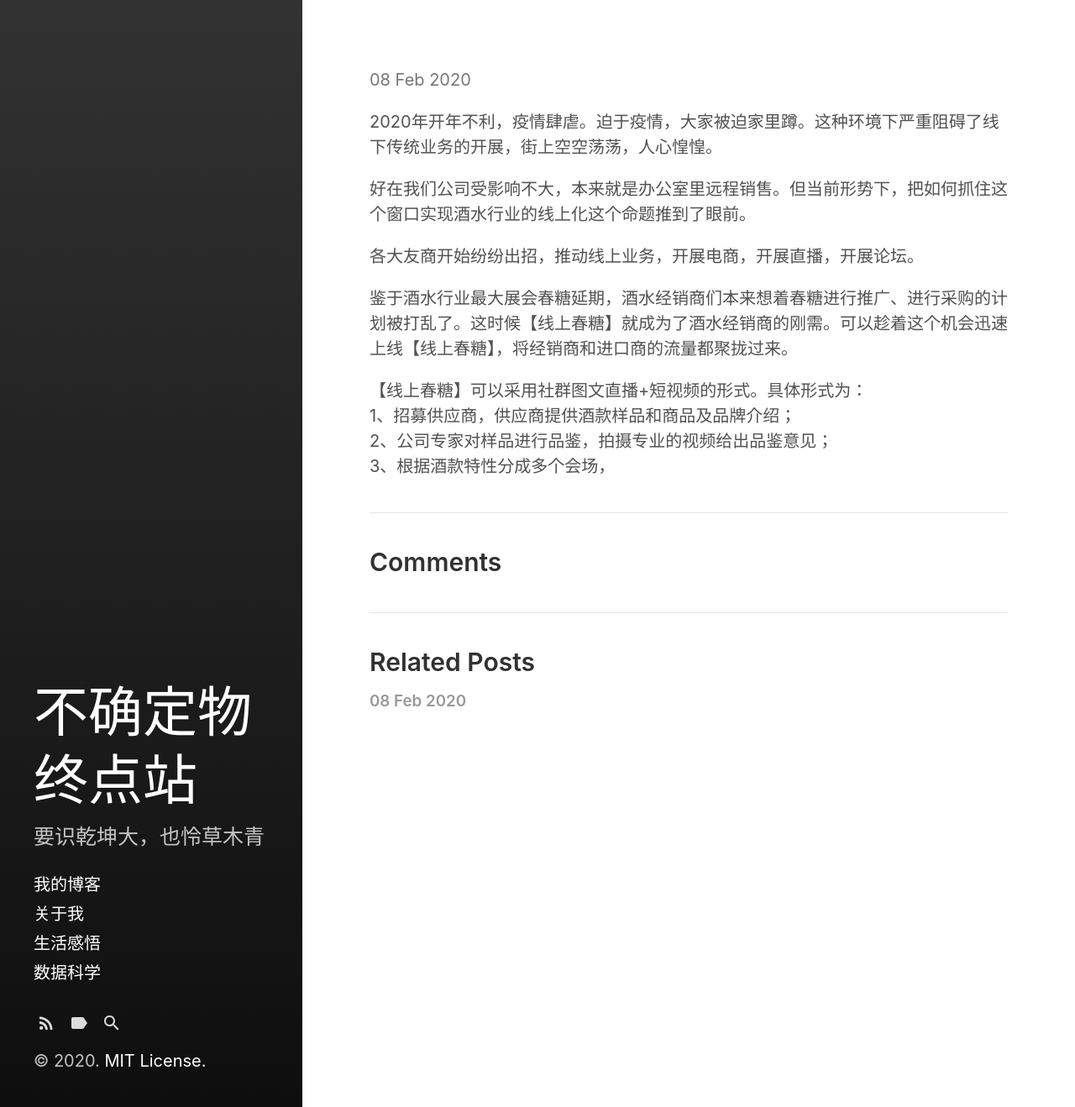
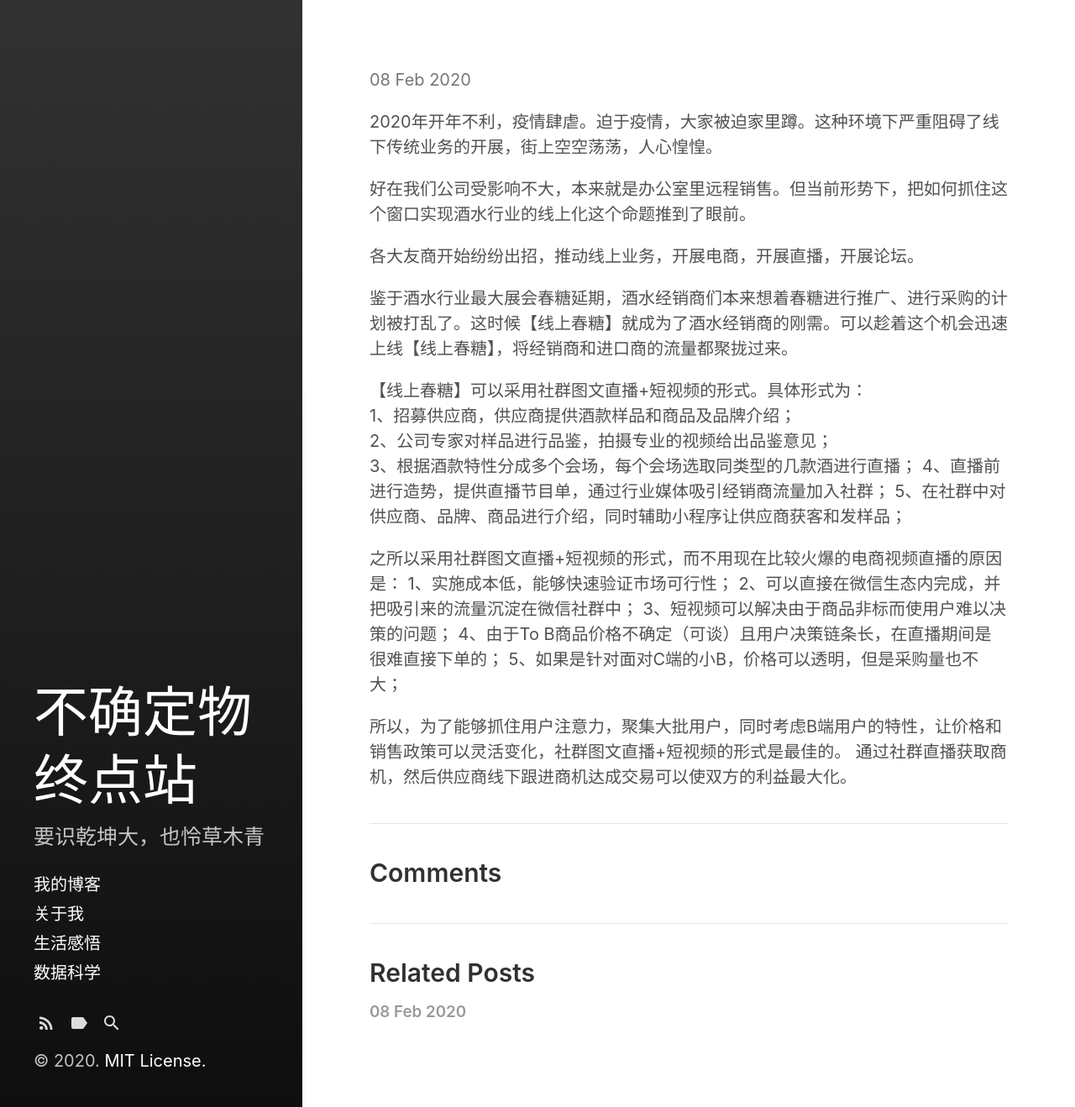
Before and after one commit to Bin0Lin/Bin0Lin.github.io, a Jekyll site: the page built from _posts/2020-2-7-疫情对B2B酒水行业的影响.md, in a window 1280 px wide. Shown: the whole page at 84% size. Built offline with Jekyll 4.4.1, drawn with Linux system fonts in a browser that asks for light colours; our own code applies the rules of GitHub Pages for plain Markdown files.

Commit message:
Update 2020-2-7-疫情对B2B酒水行业的影响.md

```diff
--- a/_posts/2020-2-7-疫情对B2B酒水行业的影响.md
+++ b/_posts/2020-2-7-疫情对B2B酒水行业的影响.md
@@ -1,8 +1,8 @@
 ---
-layout:post
-title:疫情多B2B酒水行业的影响
-date:2020-02-07
-tag:生活感悟
+layout:post;
+title:疫情多B2B酒水行业的影响;
+date:2020-02-07;
+tag:生活感悟;
 ---
 2020年开年不利，疫情肆虐。迫于疫情，大家被迫家里蹲。这种环境下严重阻碍了线下传统业务的开展，街上空空荡荡，人心惶惶。
 
@@ -15,4 +15,15 @@ tag:生活感悟
 【线上春糖】可以采用社群图文直播+短视频的形式。具体形式为：
 1、招募供应商，供应商提供酒款样品和商品及品牌介绍；
 2、公司专家对样品进行品鉴，拍摄专业的视频给出品鉴意见；
-3、根据酒款特性分成多个会场，
+3、根据酒款特性分成多个会场，每个会场选取同类型的几款酒进行直播；
+4、直播前进行造势，提供直播节目单，通过行业媒体吸引经销商流量加入社群；
+5、在社群中对供应商、品牌、商品进行介绍，同时辅助小程序让供应商获客和发样品；
+
+之所以采用社群图文直播+短视频的形式，而不用现在比较火爆的电商视频直播的原因是：
+1、实施成本低，能够快速验证市场可行性；
+2、可以直接在微信生态内完成，并把吸引来的流量沉淀在微信社群中；
+3、短视频可以解决由于商品非标而使用户难以决策的问题；
+4、由于To B商品价格不确定（可谈）且用户决策链条长，在直播期间是很难直接下单的；
+5、如果是针对面对C端的小B，价格可以透明，但是采购量也不大；
+
+所以，为了能够抓住用户注意力，聚集大批用户，同时考虑B端用户的特性，让价格和销售政策可以灵活变化，社群图文直播+短视频的形式是最佳的。 通过社群直播获取商机，然后供应商线下跟进商机达成交易可以使双方的利益最大化。
```
